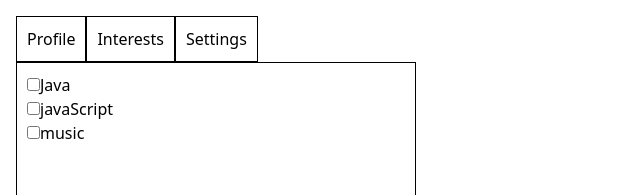
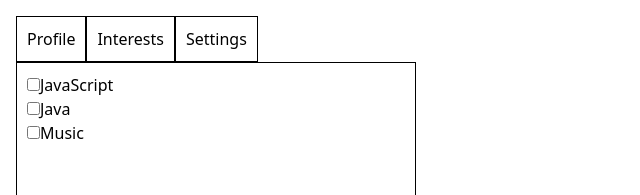
Before and after one commit to lokeshloki3/tabswitch-validate, a React (Vite) app: page / in a window 1280 px wide. Both pictures are taken after a click on the element "Interests". Shown: the top 195 px of the page, without its empty margins (0-640 px from the left). Built offline with nearby package versions, Linux system fonts and the light colour scheme.

Commit message:
Interests page updated

```diff
--- a/src/components/Interests.jsx
+++ b/src/components/Interests.jsx
@@ -1,23 +1,32 @@
-import React from 'react'
-
-const Interests = ({ data, setData }) => {
+export default function Interests({ data, setData, errors }) {
   const { interests } = data;
-
   const handleChange = (e) => {
     setData((prevState) => ({
       ...prevState,
-      interests: e.target.checked ?
-        [...prevState.interests, e.target.name]
-        : prevState.interests.filter((item) => item != e.target.name)
-    }))
-  }
+      interests: e.target.checked
+        ? [...prevState.interests, e.target.name]
+        : prevState.interests.filter((item) => item !== e.target.name),
+    }));
+  };
+
+  // console.log("interests", interests);
 
   return (
     <div>
       <div>
         <input
-          type='checkbox'
-          name='java'
+          type="checkbox"
+          name="javaScript"
+          checked={interests.includes("javaScript")}
+          onChange={handleChange}
+        />
+        <label>JavaScript</label>
+      </div>
+
+      <div>
+        <input
+          type="checkbox"
+          name="java"
           checked={interests.includes("java")}
           onChange={handleChange}
         />
@@ -26,25 +35,14 @@ const Interests = ({ data, setData }) => {
 
       <div>
         <input
-          type='checkbox'
-          name='javaScript'
-          checked={interests.includes("javaScript")}
-          onChange={handleChange}
-        />
-        <label>javaScript</label>
-      </div>
-
-      <div>
-        <input
-          type='checkbox'
-          name='music'
+          type="checkbox"
+          name="music"
           checked={interests.includes("music")}
           onChange={handleChange}
         />
-        <label>music</label>
+        <label>Music</label>
       </div>
+      {/* {errors.interests && <span className="errors">{errors.interests}</span>} */}
     </div>
-  )
+  );
 }
-
-export default Interests
```
